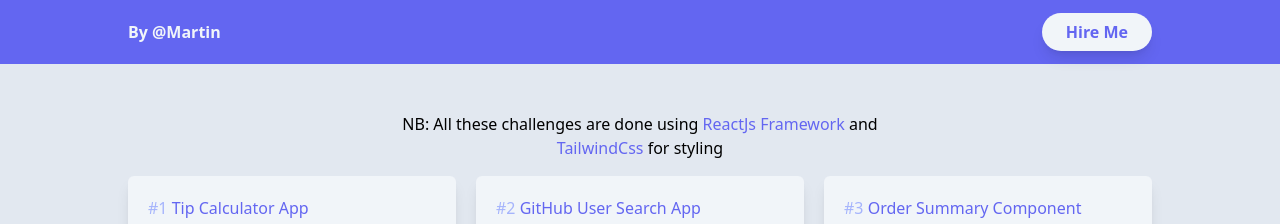
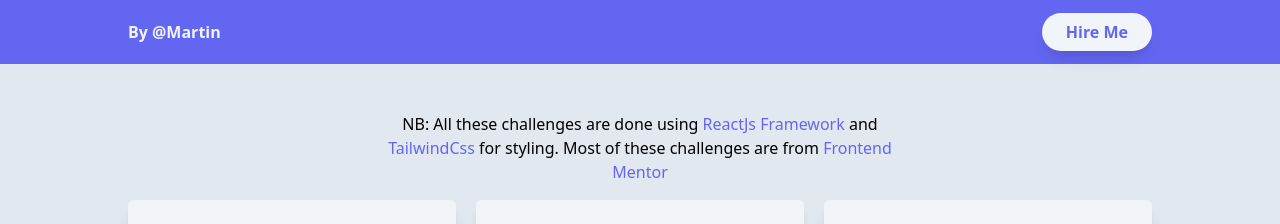
Before and after one commit to marville001/frontend-challenges, a React (Create React App) app: page / in a window 1280 px wide. Shown: the top 224 px of the page. Built offline with nearby package versions, Linux system fonts and the light colour scheme.

Commit message:
title update and description

```diff
--- a/public/index.html
+++ b/public/index.html
@@ -9,7 +9,7 @@
       name="description"
       content="A website to illustrate frontend mentor challenges"
     />
-    <title>Me - Frontend mentor challenges</title>
+    <title>Me - Frontend challenges</title>
   </head>
   <body>
     <noscript>You need to enable JavaScript to run this app.</noscript>
--- a/src/pages/Challenges.jsx
+++ b/src/pages/Challenges.jsx
@@ -8,7 +8,8 @@ const Challenges = () => {
     <div className="container py-12">
       <div className="text-center mb-4 sm:max-w-lg mx-auto">
         <p className="">NB: All these challenges are done using <a
-        href="https://reactjs.org/" target="_blank" rel="noreferrer" className="text-indigo-500">ReactJs Framework</a> and <a href="https://tailwindcss.com/" target="_blank" rel="noreferrer" className="text-indigo-500">TailwindCss</a> for styling</p>
+        href="https://reactjs.org/" target="_blank" rel="noreferrer" className="text-indigo-500">ReactJs Framework</a> and <a href="https://tailwindcss.com/" target="_blank" rel="noreferrer" className="text-indigo-500">TailwindCss</a> for styling. Most of these challenges are from <a
+        href="https://www.frontendmentor.io/challenges" target="_blank" rel="noreferrer" className="text-indigo-500">Frontend Mentor</a></p>
       </div>
       <div
       className="grid grid-cols-1 md:grid-cols-2 lg:grid-cols-3 gap-5"
```
